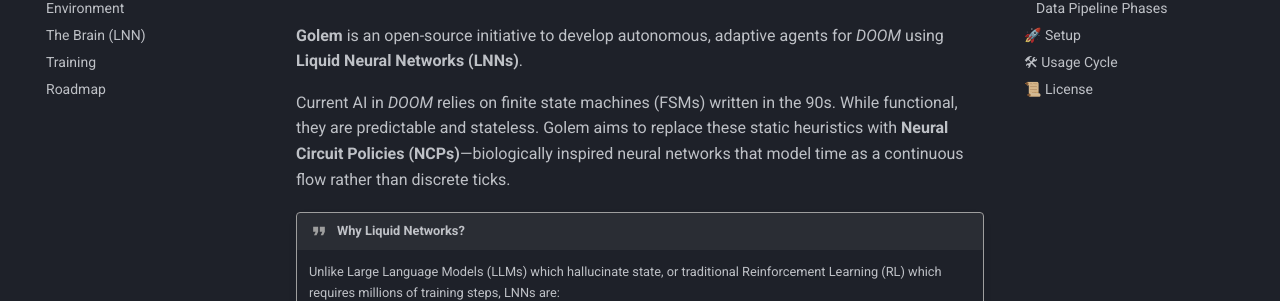
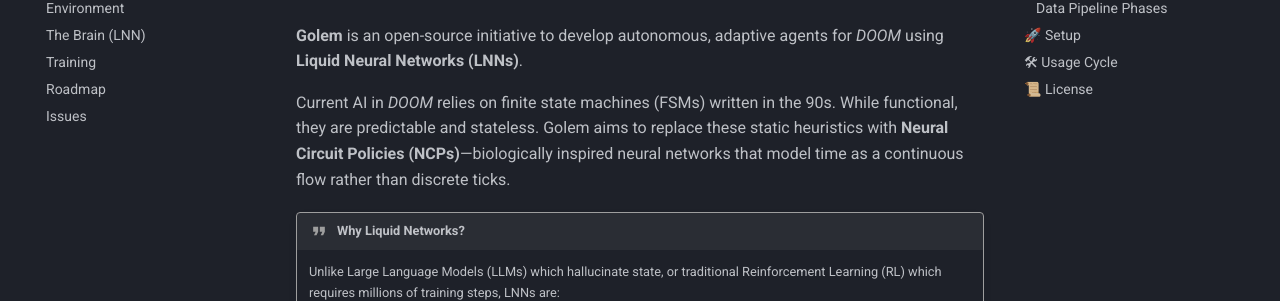
Before and after one commit to chinchalinchin/golem, an MkDocs documentation site: the page built from docs/index.md, in a window 1280 px wide. Shown: the part 157-458 px from the top of the page. Built offline with MkDocs 1.6.1 and Material for MkDocs 9.7.7, drawn with Linux system fonts in a browser that asks for light colours; comment, search, counter and statistics services are not loaded.

Commit message:
add issues to mkdocs

```diff
--- a/mkdocs.yml
+++ b/mkdocs.yml
@@ -20,6 +20,7 @@
   - The Brain (LNN): brain.md
   - Training: training.md
   - Roadmap: roadmap.md
+  - Issues: issues.md
 
 markdown_extensions:
   - admonition
```
Also changed, not shown: 1 other file.
